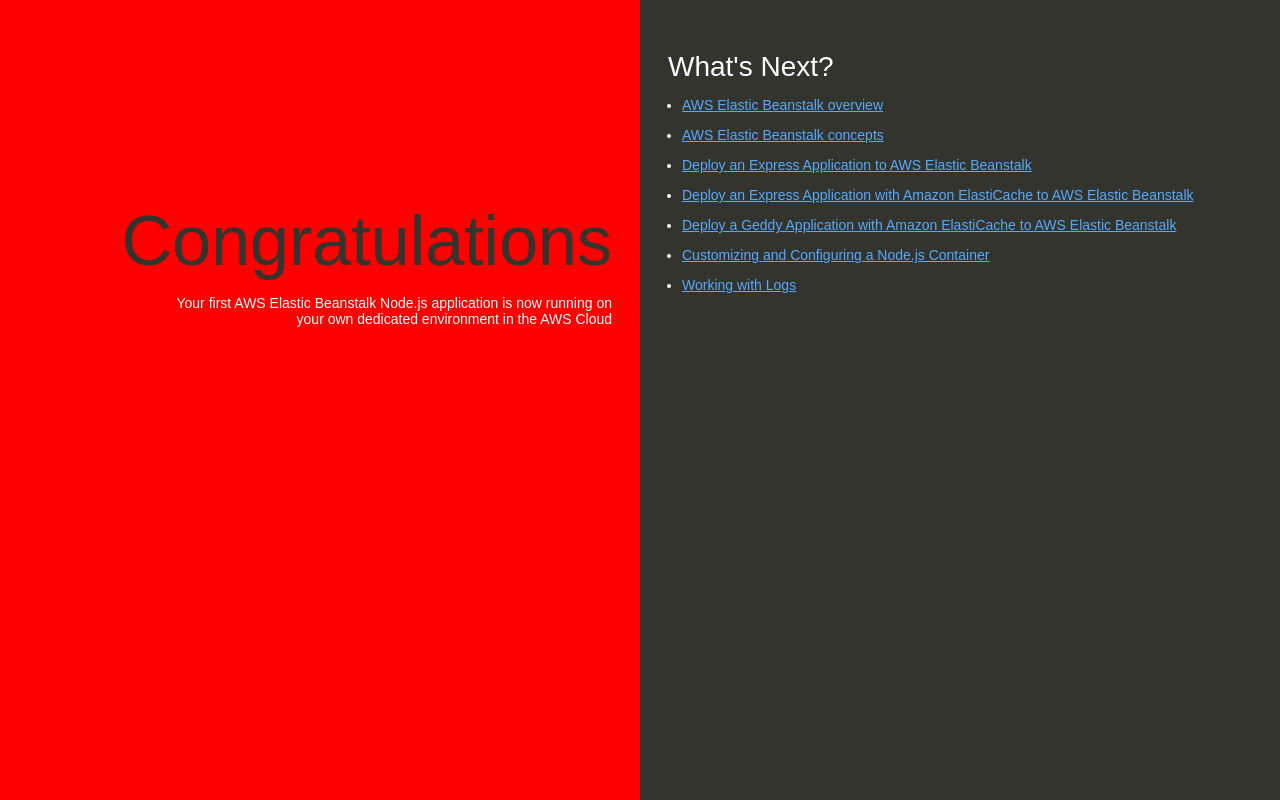
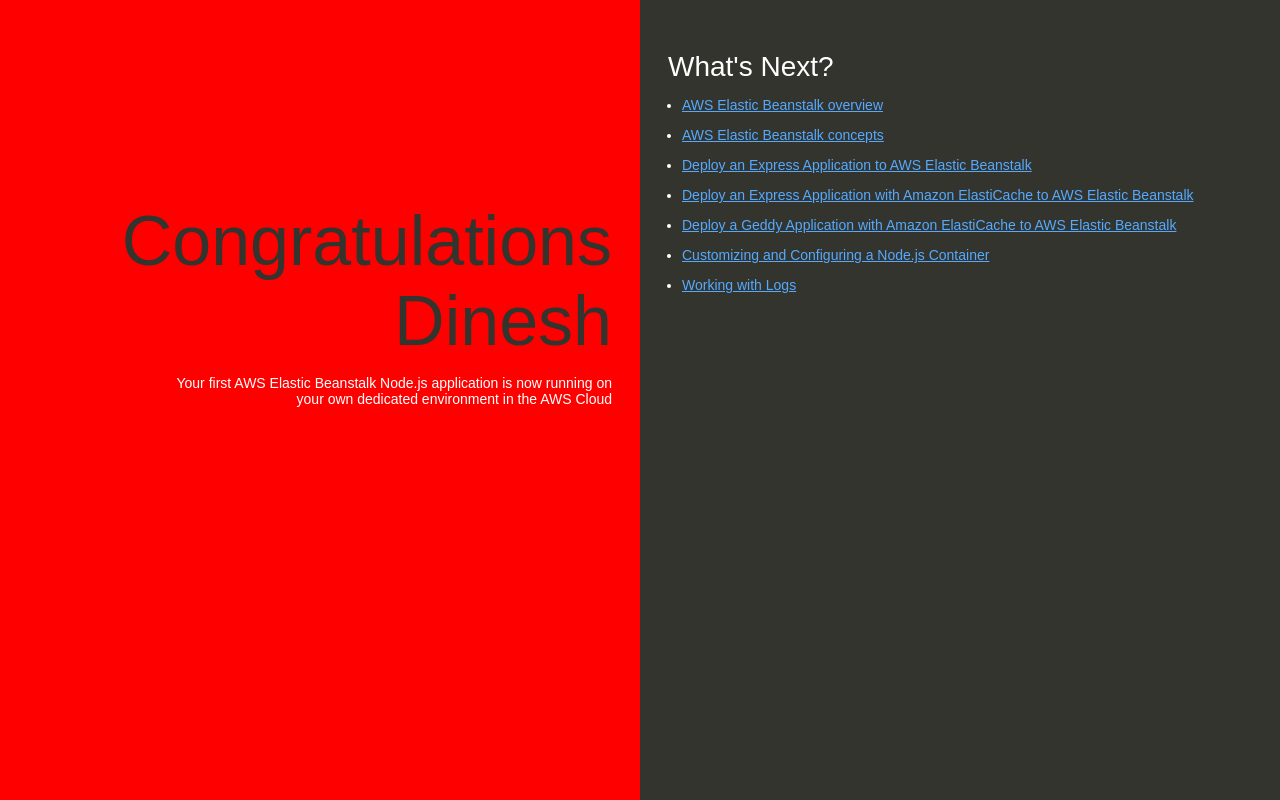
Before and after one commit to dineshghule321/my-nodejs-app, a plain HTML site: page index.html in a window 1280 px wide. Drawn offline with Linux system fonts and the light colour scheme.

Commit message:
Personalize greeting in index.html
Updated the heading in the text column to include the name 'Dinesh'.

```diff
--- a/index.html
+++ b/index.html
@@ -74,7 +74,7 @@
   </head>
   <body>
     <div class="textColumn">
-      <h1>Congratulations</h1>
+      <h1>Congratulations Dinesh</h1>
       <p>Your first AWS Elastic Beanstalk Node.js application is now running on your own dedicated environment in the AWS Cloud</p>
     </div>
     <div class="linksColumn">
```
